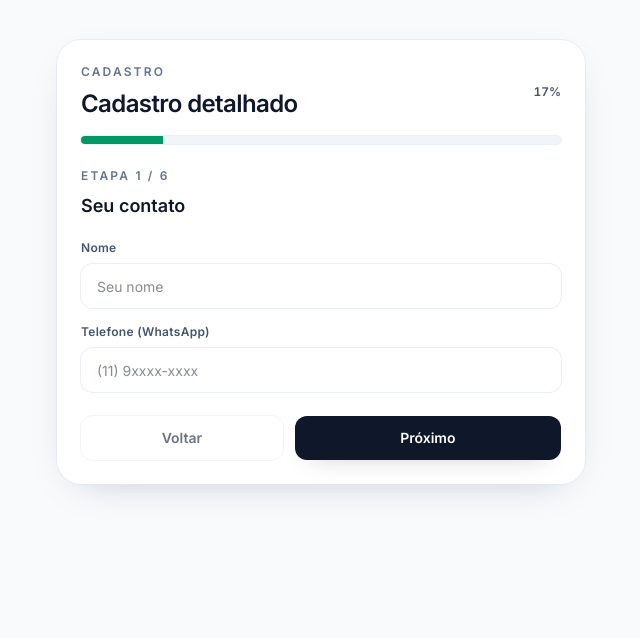
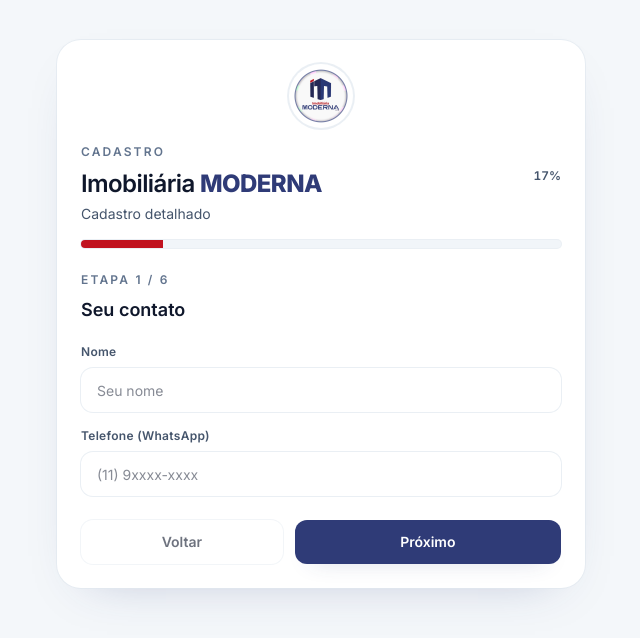
Before and after one commit to mixbrzilla-cmyk/crm-imobiliaria, a Next.js app: page /cadastro-detalhado in a window 1280 px wide. Shown: the top 638 px of the page, without its empty margins (319-959 px from the left). Built offline with nearby package versions, Linux system fonts and the light colour scheme; no server answers.

Commit message:
style: stepper com identidade visual Moderna

```diff
--- a/app/cadastro-detalhado/page.tsx
+++ b/app/cadastro-detalhado/page.tsx
@@ -1,5 +1,6 @@
 "use client";
 
+import Image from "next/image";
 import { useEffect, useMemo, useState } from "react";
 
 import { getSupabaseClient } from "@/lib/supabaseClient";
@@ -58,6 +59,9 @@ function inferStoredValue(keys: string[]) {
 
 export default function CadastroDetalhadoPage() {
   const supabase = useMemo(() => getSupabaseClient(), []);
+
+  const PRIMARY = "#2F3B77";
+  const ACCENT = "#C1121F";
 
   const [step, setStep] = useState(0);
   const [isSubmitting, setIsSubmitting] = useState(false);
@@ -268,19 +272,37 @@ export default function CadastroDetalhadoPage() {
   const canFinish = step === steps.length - 1;
 
   return (
-    <div className="min-h-screen bg-slate-50">
+    <div className="min-h-screen bg-[#F4F7FA]">
       <div className="mx-auto w-full max-w-xl px-6 py-10">
-        <div className="rounded-3xl bg-white p-6 shadow-[0_12px_40px_-24px_rgba(15,23,42,0.35)] ring-1 ring-slate-200/70">
+        <div className="rounded-3xl bg-white p-6 shadow-[0_18px_50px_-32px_rgba(47,59,119,0.35)] ring-1 ring-slate-200/70">
+          <div className="flex items-center justify-center">
+            <div className="relative h-16 w-16 overflow-hidden rounded-full ring-2 ring-slate-200/70">
+              <Image
+                src="/imobiliaria-moderna-logo.png"
+                alt="Imobiliária Moderna"
+                fill
+                sizes="64px"
+                className="object-cover"
+                priority
+              />
+            </div>
+          </div>
+
           <div className="flex items-center justify-between">
             <div>
-              <div className="text-xs font-semibold tracking-[0.18em] text-slate-500">CADASTRO</div>
-              <h1 className="mt-2 text-2xl font-semibold tracking-tight text-slate-900">Cadastro detalhado</h1>
+              <div className="mt-4 text-xs font-semibold tracking-[0.18em] text-slate-500">CADASTRO</div>
+              <h1 className="mt-2 text-2xl font-semibold tracking-tight text-slate-900">
+                Imobiliária <span className="font-extrabold" style={{ color: PRIMARY }}>
+                  MODERNA
+                </span>
+              </h1>
+              <div className="mt-1 text-sm text-slate-600">Cadastro detalhado</div>
             </div>
             <div className="text-xs font-semibold tabular-nums text-slate-600">{progress}%</div>
           </div>
 
           <div className="mt-4 h-2 w-full overflow-hidden rounded-full bg-slate-100 ring-1 ring-slate-200/70">
-            <div className="h-full bg-emerald-600" style={{ width: `${progress}%` }} />
+            <div className="h-full" style={{ width: `${progress}%`, backgroundColor: ACCENT }} />
           </div>
 
           <div className="mt-6">
@@ -357,9 +379,10 @@ export default function CadastroDetalhadoPage() {
                   className={
                     "inline-flex h-12 items-center justify-center rounded-2xl px-4 text-sm font-semibold ring-1 transition-all duration-300 " +
                     (state.intent === "comprar"
-                      ? "bg-slate-900 text-white ring-slate-900/10"
+                      ? "text-white"
                       : "bg-white text-slate-800 ring-slate-200/70 hover:bg-slate-50")
                   }
+                  style={state.intent === "comprar" ? { backgroundColor: PRIMARY, borderColor: PRIMARY } : undefined}
                 >
                   Comprar
                 </button>
@@ -369,9 +392,10 @@ export default function CadastroDetalhadoPage() {
                   className={
                     "inline-flex h-12 items-center justify-center rounded-2xl px-4 text-sm font-semibold ring-1 transition-all duration-300 " +
                     (state.intent === "alugar"
-                      ? "bg-slate-900 text-white ring-slate-900/10"
+                      ? "text-white"
                       : "bg-white text-slate-800 ring-slate-200/70 hover:bg-slate-50")
                   }
+                  style={state.intent === "alugar" ? { backgroundColor: PRIMARY, borderColor: PRIMARY } : undefined}
                 >
                   Alugar
                 </button>
@@ -458,7 +482,8 @@ export default function CadastroDetalhadoPage() {
                 type="button"
                 onClick={() => void finish()}
                 disabled={isSubmitting}
-                className="inline-flex h-11 flex-[1.4] items-center justify-center rounded-xl bg-emerald-600 px-5 text-sm font-semibold text-white shadow-[0_10px_24px_-18px_rgba(16,185,129,0.55)] transition-all duration-300 hover:-translate-y-[1px] hover:bg-emerald-700 disabled:cursor-not-allowed disabled:opacity-60"
+                className="inline-flex h-11 flex-[1.4] items-center justify-center rounded-xl px-5 text-sm font-semibold text-white shadow-[0_10px_24px_-18px_rgba(47,59,119,0.45)] transition-all duration-300 hover:-translate-y-[1px] disabled:cursor-not-allowed disabled:opacity-60"
+                style={{ backgroundColor: PRIMARY }}
               >
                 {isSubmitting ? "Finalizando..." : "Criar meu acesso"}
               </button>
@@ -467,7 +492,14 @@ export default function CadastroDetalhadoPage() {
                 type="button"
                 onClick={next}
                 disabled={isSubmitting}
-                className="inline-flex h-11 flex-[1.4] items-center justify-center rounded-xl bg-slate-900 px-5 text-sm font-semibold text-white shadow-[0_10px_24px_-18px_rgba(15,23,42,0.55)] transition-all duration-300 hover:-translate-y-[1px] hover:bg-slate-950 disabled:cursor-not-allowed disabled:opacity-60"
+                className="inline-flex h-11 flex-[1.4] items-center justify-center rounded-xl px-5 text-sm font-semibold text-white shadow-[0_10px_24px_-18px_rgba(47,59,119,0.45)] transition-all duration-300 hover:-translate-y-[1px] disabled:cursor-not-allowed disabled:opacity-60"
+                style={{ backgroundColor: PRIMARY }}
+                onMouseEnter={(e) => {
+                  (e.currentTarget as HTMLButtonElement).style.backgroundColor = ACCENT;
+                }}
+                onMouseLeave={(e) => {
+                  (e.currentTarget as HTMLButtonElement).style.backgroundColor = PRIMARY;
+                }}
               >
                 Próximo
               </button>
```
